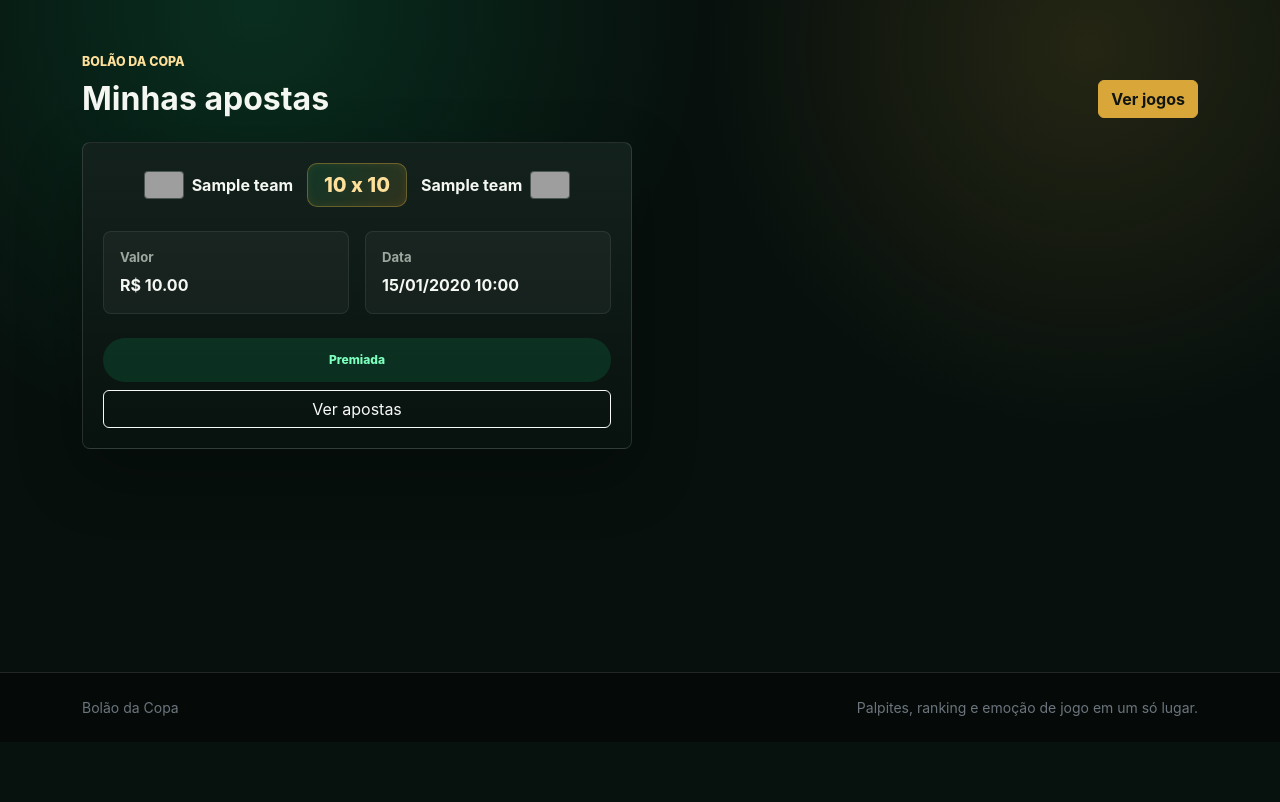
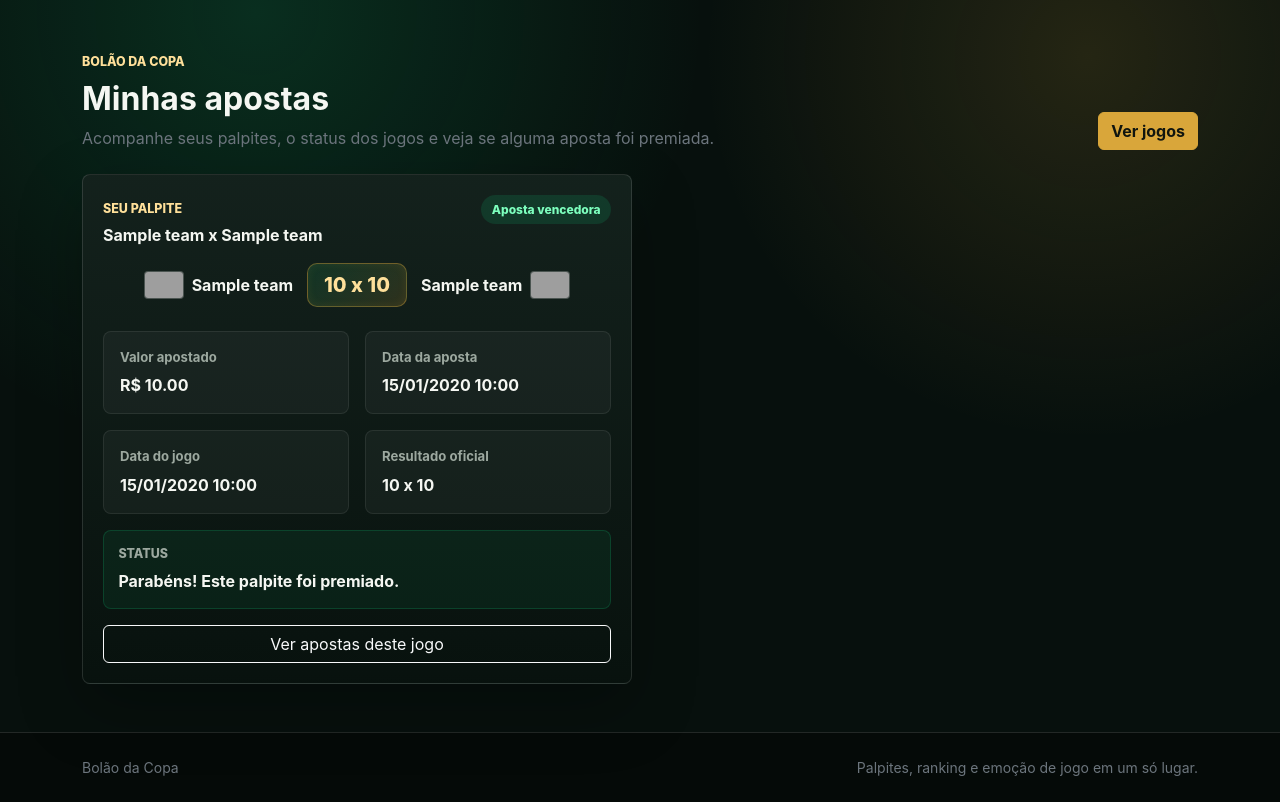
Before and after one commit to jardelberti/bolao-copa, a FastAPI app: page /my-bets in a window 1280 px wide; the page is wider, and only the part inside the window is pictured. Shown: the part 76-878 px from the top of that part. Before the commit the page ends 792 px from the top of that part, so only its background shows below. Run offline with FastAPI, Linux system fonts and the light colour scheme; the visitor is signed in with stand-in values (Sample User, id 1); tables that the repository leaves empty hold one stand-in row (values such as "Sample post"); grey boxes are pictures that could not be loaded.

Commit message:
melhora clareza das telas de apostas

```diff
--- a/app/routes/games.py
+++ b/app/routes/games.py
@@ -252,6 +252,7 @@ async def place_bet(
 @router.get("/my-bets")
 async def my_bets(request: Request, db: Session = Depends(get_db)):
     current_user = require_current_user(request, db)
+    now = datetime.now()
 
     bets = (
         db.query(Bet)
@@ -271,6 +272,7 @@ async def my_bets(request: Request, db: Session = Depends(get_db)):
             "title": "Minhas apostas",
             "current_user": current_user,
             "bets": bets,
+            "now": now,
         },
     )
 
--- a/app/templates/games/my_bets.html
+++ b/app/templates/games/my_bets.html
@@ -7,14 +7,40 @@
             <div>
                 <span class="section-kicker">Bolão da Copa</span>
                 <h1 class="h2 fw-bold mt-2 mb-0">Minhas apostas</h1>
+                <p class="text-secondary mt-2 mb-0">
+                    Acompanhe seus palpites, o status dos jogos e veja se alguma aposta foi premiada.
+                </p>
             </div>
+
             <a class="btn btn-gold user-action-btn" href="/games">Ver jogos</a>
         </div>
 
         <div class="row g-3">
             {% for bet in bets %}
+            {% set has_result = bet.game.home_score is not none and bet.game.away_score is not none %}
+            {% set game_started = now >= bet.game.match_datetime %}
+
             <div class="col-12 col-lg-6">
                 <div class="user-card h-100">
+                    <div class="d-flex justify-content-between align-items-start gap-3 mb-3">
+                        <div>
+                            <span class="section-kicker">Seu palpite</span>
+                            <strong class="d-block mt-1">
+                                {{ bet.game.home_team.name }} x {{ bet.game.away_team.name }}
+                            </strong>
+                        </div>
+
+                        {% if has_result and bet.is_winner %}
+                        <span class="status-pill status-approved">Aposta vencedora</span>
+                        {% elif has_result %}
+                        <span class="status-pill status-danger">Não premiada</span>
+                        {% elif game_started %}
+                        <span class="status-pill status-pending">Aguardando resultado do jogo</span>
+                        {% else %}
+                        <span class="status-pill status-prize">Jogo ainda não começou</span>
+                        {% endif %}
+                    </div>
+
                     <div class="bet-score-card mb-4">
                         <div class="team-side home">
                             <img class="team-flag" src="{{ bet.game.home_team.flag_url }}" alt="{{ bet.game.home_team.name }}">
@@ -31,37 +57,78 @@
                         </div>
                     </div>
 
-                    <div class="row g-3 mb-4">
+                    <div class="row g-3 mb-3">
                         <div class="col-6">
                             <div class="bet-info-card">
-                                <span>Valor</span>
+                                <span>Valor apostado</span>
                                 <strong>R$ {{ "%.2f"|format(bet.amount) }}</strong>
                             </div>
                         </div>
+
                         <div class="col-6">
                             <div class="bet-info-card">
-                                <span>Data</span>
+                                <span>Data da aposta</span>
                                 <strong>{{ bet.created_at.strftime("%d/%m/%Y %H:%M") }}</strong>
+                            </div>
+                        </div>
+
+                        <div class="col-6">
+                            <div class="bet-info-card">
+                                <span>Data do jogo</span>
+                                <strong>{{ bet.game.match_datetime.strftime("%d/%m/%Y %H:%M") }}</strong>
+                            </div>
+                        </div>
+
+                        <div class="col-6">
+                            <div class="bet-info-card">
+                                <span>Resultado oficial</span>
+                                <strong>
+                                    {% if has_result %}
+                                        {{ bet.game.home_score }} x {{ bet.game.away_score }}
+                                    {% elif game_started %}
+                                        Aguardando
+                                    {% else %}
+                                        Jogo futuro
+                                    {% endif %}
+                                </strong>
                             </div>
                         </div>
                     </div>
 
-                    <div class="d-grid gap-2">
-                        {% if bet.game.home_score is none or bet.game.away_score is none %}
-                        <span class="status-pill status-pending user-status-block">Aguardando</span>
-                        {% elif bet.is_winner %}
-                        <span class="status-pill status-approved user-status-block">Premiada</span>
-                        {% else %}
-                        <span class="status-pill status-danger user-status-block">Não premiada</span>
-                        {% endif %}
-                        <a class="btn btn-outline-light" href="/games/{{ bet.game.id }}/bets">Ver apostas</a>
+                    {% if has_result and bet.is_winner %}
+                    <div class="deposit-status-box deposit-status-approved mb-3">
+                        <span>Status</span>
+                        <strong>Parabéns! Este palpite foi premiado.</strong>
                     </div>
+                    {% elif has_result %}
+                    <div class="deposit-status-box mb-3">
+                        <span>Status</span>
+                        <strong>O jogo terminou, mas este palpite não foi premiado.</strong>
+                    </div>
+                    {% elif game_started %}
+                    <div class="deposit-status-box mb-3">
+                        <span>Status</span>
+                        <strong>O jogo já começou. Agora o bolão está aguardando o resultado oficial.</strong>
+                    </div>
+                    {% else %}
+                    <div class="deposit-status-box mb-3">
+                        <span>Status</span>
+                        <strong>Seu palpite está registrado. O jogo ainda não começou.</strong>
+                    </div>
+                    {% endif %}
+
+                    <a class="btn btn-outline-light w-100" href="/games/{{ bet.game.id }}/bets">
+                        Ver apostas deste jogo
+                    </a>
                 </div>
             </div>
             {% else %}
             <div class="col-12">
                 <div class="user-card text-center text-secondary py-5">
                     Você ainda não realizou apostas.
+                    <div class="mt-3">
+                        <a class="btn btn-gold" href="/games">Ver jogos disponíveis</a>
+                    </div>
                 </div>
             </div>
             {% endfor %}
```
Also changed, not shown: app/templates/games/bets.html (+42 -7 lines).
